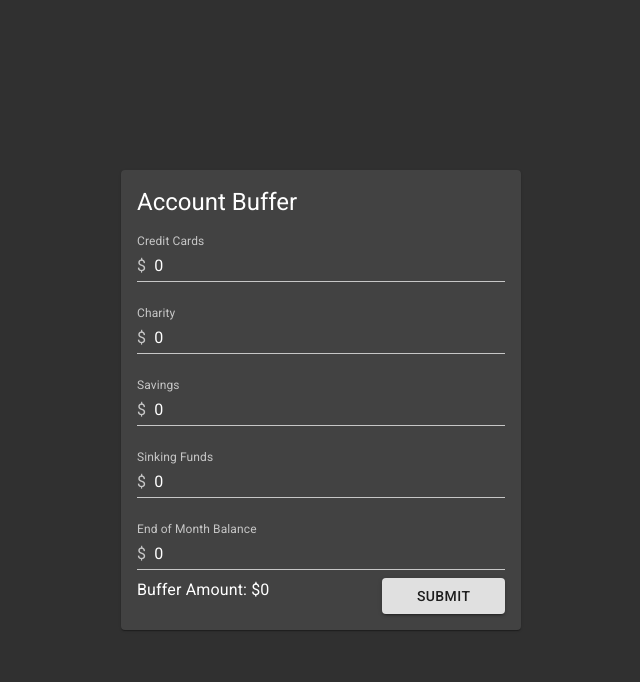
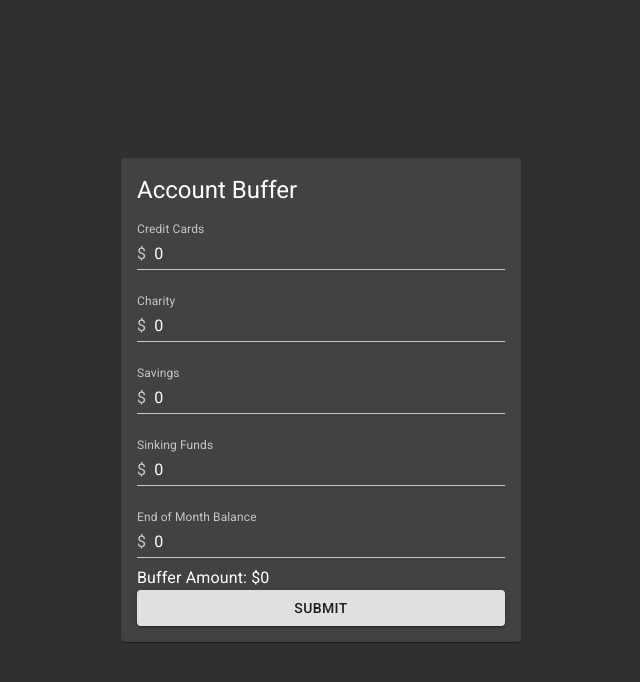
Before and after one commit to Brandt-Bowling/Account-Ledger, a React (Create React App) app: page / in a window 1280 px wide. Shown: the top 682 px of the page, without its empty margins (319-959 px from the left). Built offline with nearby package versions, Linux system fonts and the light colour scheme.

Commit message:
make submit button full width

```diff
--- a/src/App.tsx
+++ b/src/App.tsx
@@ -113,7 +113,7 @@ const App: React.FC = () => {
                   })}
                   <Grid container text-align="left" align-items="flex-end">
                     <ResultLabel name="Buffer Amount" amount={totalAmount} />
-                    <Grid item xs={4}>
+                    <Grid item xs={12}>
                       <Button type="submit" fullWidth variant="contained">
                         Submit
                       </Button>
```
